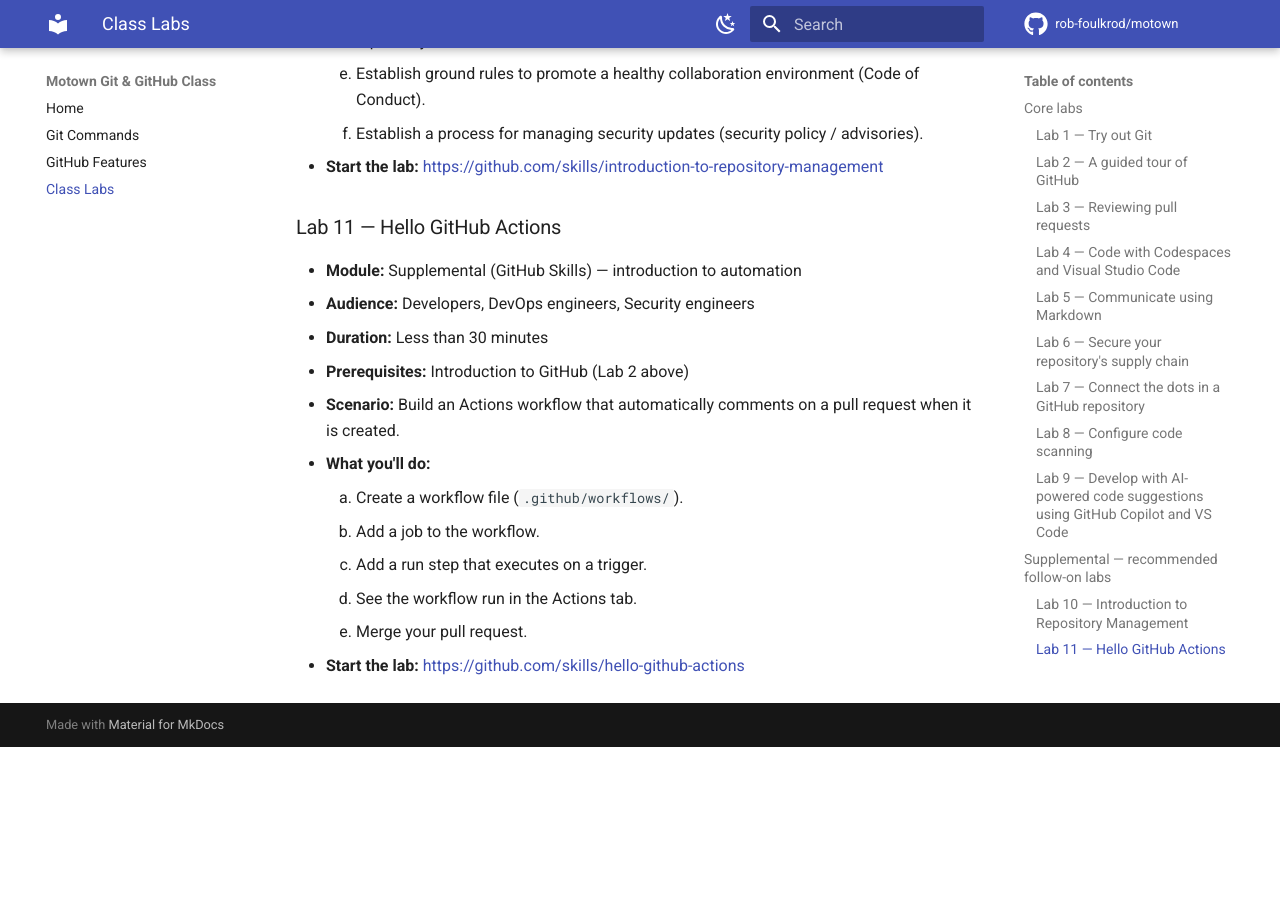
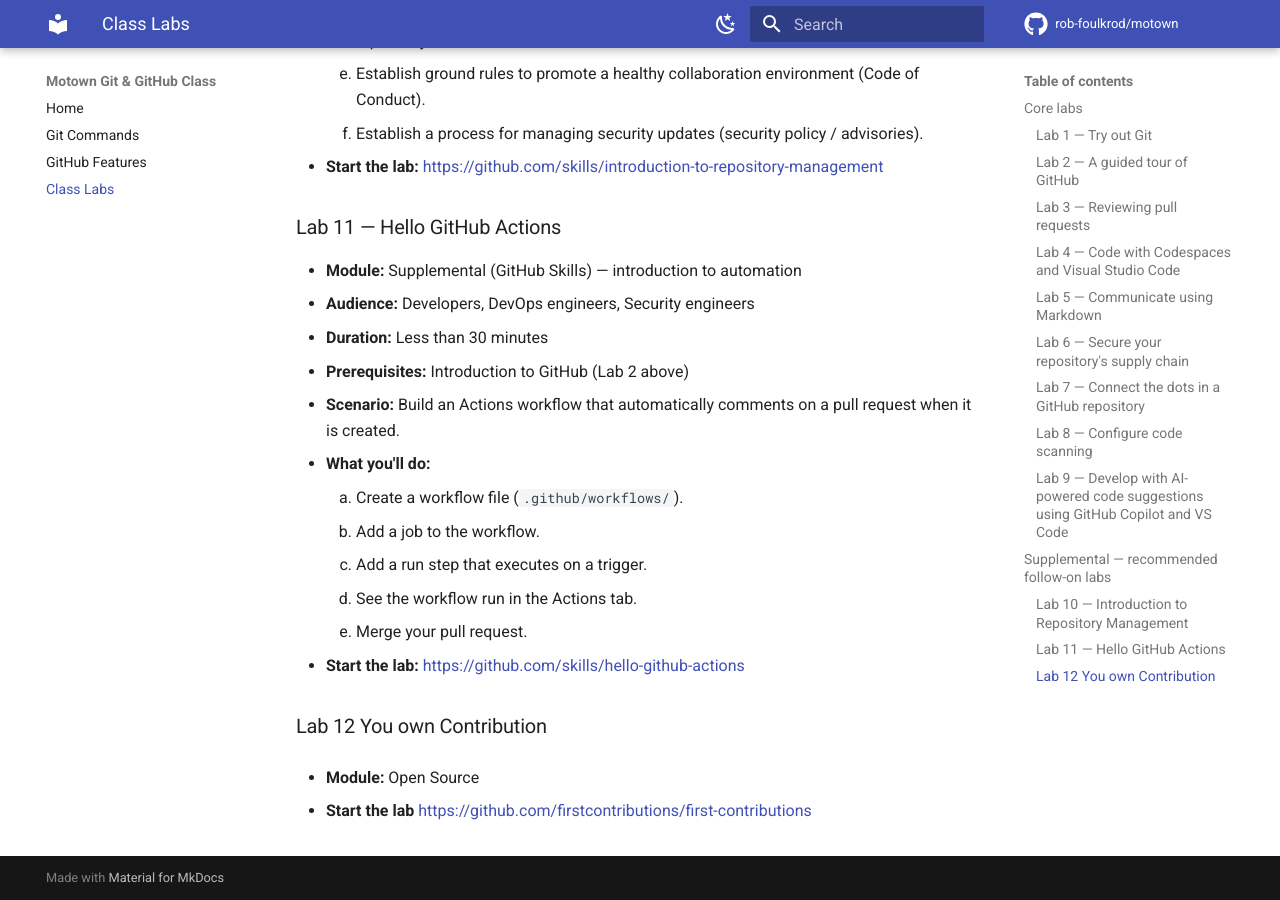
Before and after one commit to rob-foulkrod/motown, an MkDocs documentation site: the page built from docs/labs.md, in a window 1280 px wide and 900 px high, scrolled down 3002 px. Built offline with MkDocs 1.6.1 and Material for MkDocs 9.7.7, drawn with Linux system fonts in a browser that asks for light colours; comment, search, counter and statistics services are not loaded; before the commit the page ends 3749 px from its top, so only the background shows below that.

Commit message:
Add Lab 12 details to labs.md

```diff
--- a/docs/labs.md
+++ b/docs/labs.md
@@ -119,3 +119,9 @@ module. Work through them in any order.
     4. See the workflow run in the Actions tab.
     5. Merge your pull request.
 - **Start the lab:** <https://github.com/skills/hello-github-actions>
+
+### Lab 12 You own Contribution
+
+- **Module:** Open Source
+
+- **Start the lab** <https://github.com/firstcontributions/first-contributions>
```
